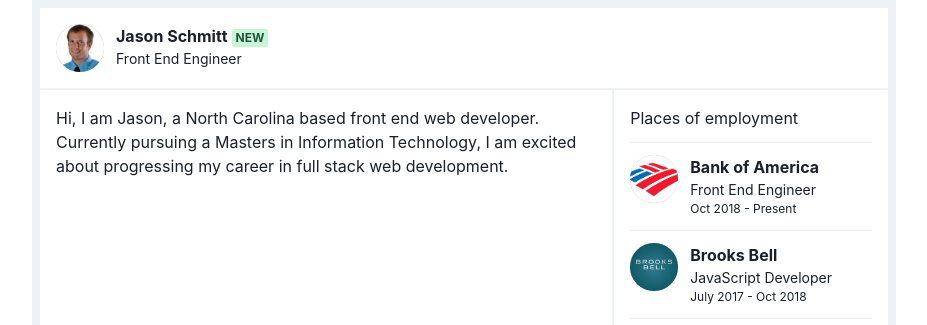
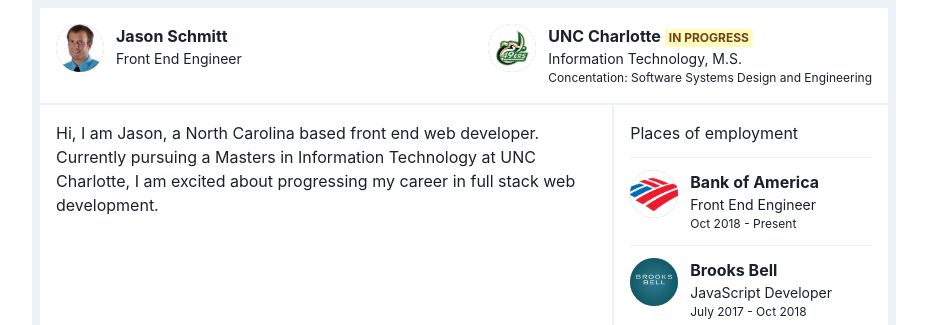
Before and after one commit to schmitty890/jasonschmitt.dev, a Gatsby site: page / in a window 1280 px wide. Shown: the top 325 px of the page, without its empty margins (176-1103 px from the left). Built offline with nearby package versions, Linux system fonts and the light colour scheme; Gatsby itself is replaced by a stand-in of ours.

Commit message:
texting flexbox

```diff
--- a/src/pages/index.js
+++ b/src/pages/index.js
@@ -19,6 +19,7 @@
 import boaLogo from "../images/boa.jpg"
 import lowesLogo from "../images/lowesLogo.jpg"
 import brooksBellLogo from "../images/brooksbell.png"
+import unccLogo from "../images/uncc.png"
 
 export default function Home() {
   return (
@@ -36,17 +37,29 @@
               rowSpan={6}
               colSpan={{ base: 12 }}
               bg={{ base: "white" }}
+              justifyContent={"space-between"}
+              display={"inline-flex"}
             >
               <Flex>
                 <Avatar src={me} />
                 <Box ml="3">
+                  <Text fontWeight="bold">Jason Schmitt</Text>
+                  <Text fontSize="sm">Front End Engineer</Text>
+                </Box>
+              </Flex>
+              <Flex>
+                <Avatar src={unccLogo} />
+                <Box ml="3">
                   <Text fontWeight="bold">
-                    Jason Schmitt
-                    <Badge ml="1" colorScheme="green">
-                      New
+                    UNC Charlotte
+                    <Badge ml="1" colorScheme="yellow">
+                      In Progress
                     </Badge>
                   </Text>
-                  <Text fontSize="sm">Front End Engineer</Text>
+                  <Text fontSize="sm">Information Technology, M.S.</Text>
+                  <Text fontSize="xs">
+                    Concentation: Software Systems Design and Engineering
+                  </Text>
                 </Box>
               </Flex>
             </GridItem>
@@ -57,8 +70,9 @@
               p={4}
             >
               Hi, I am Jason, a North Carolina based front end web developer.
-              Currently pursuing a Masters in Information Technology, I am
-              excited about progressing my career in full stack web development.
+              Currently pursuing a Masters in Information Technology at UNC
+              Charlotte, I am excited about progressing my career in full stack
+              web development.
             </GridItem>
             <GridItem
               rowSpan={1}
```
Also changed, not shown: src/images/uncc.png (added).
